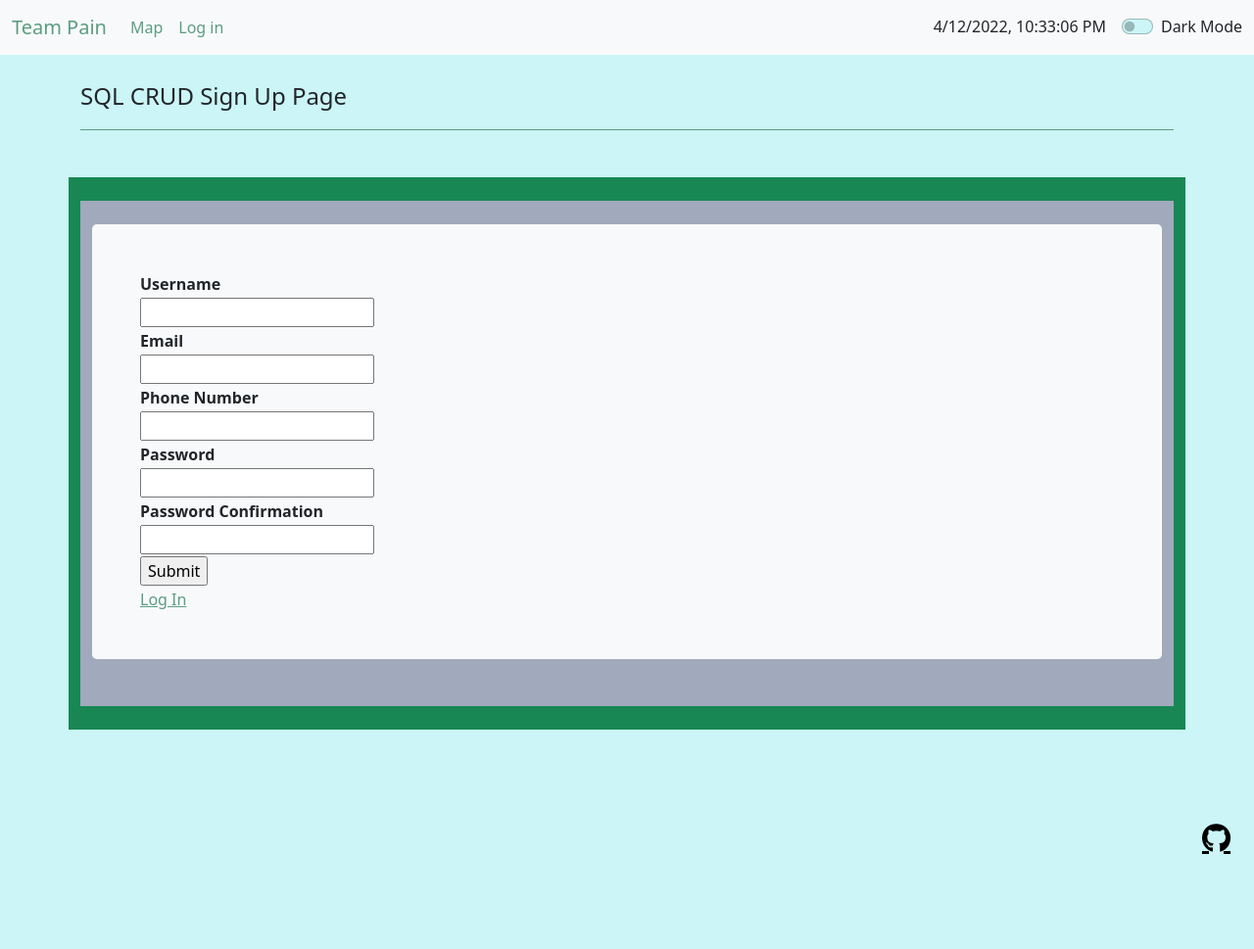
After one commit to vaishavijay/pain.github.io, a Flask app: page /crud/mauthorize/ in a window 1280 px wide. The commit adds this page. Shown: the whole page at 98% size. Run offline with Flask 2, Linux system fonts and the light colour scheme; some libraries are stand-ins or nearby versions.

Commit message:
fix log in in google map page

```diff
--- a/cruddy/app_crud.py
+++ b/cruddy/app_crud.py
@@ -48,8 +48,8 @@ def crud_login():
     # if not logged in, show the login page
     return render_template("login.html")
 
-@app_crud.route('/login2/', methods=["GET", "POST"])
-def crud_login2():
+@app_crud.route('/mlogin/', methods=["GET", "POST"])
+def crud_mlogin():
     # obtains form inputs and fulfills login requirements
     if request.form:
         email = request.form.get("email")
@@ -58,7 +58,7 @@ def crud_login2():
             return redirect(url_for('gmap'))
 
     # if not logged in, show the login page
-    return render_template("login2.html")
+    return render_template("mlogin.html")
 
 @app_crud.route("/logout")
 @login_required
@@ -80,6 +80,21 @@ def crud_authorize():
             return redirect(url_for('crud.crud_login'))
     # show the auth user page if the above fails for some reason
     return render_template("authorize.html")
+
+@app_crud.route('/mauthorize/', methods=["GET", "POST"])
+def crud_mauthorize():
+    # check form inputs and creates user
+    if request.form:
+        # validation should be in HTML
+        user_name = request.form.get("user_name")
+        email = request.form.get("email")
+        phone = request.form.get("phone")
+        password1 = request.form.get("password1")
+        password2 = request.form.get("password1")           # password should be verified
+        if authorize(user_name, email, phone, password1):    # zero index [0] used as user_name and email are type tuple
+            return redirect(url_for('crud.crud_mlogin'))
+    # show the auth user page if the above fails for some reason
+    return render_template("mauthorize.html")
 
 
 # CRUD create/add
--- /dev/null
+++ b/cruddy/templates/cruddy/mauthorize.html
@@ -0,0 +1,39 @@
+<!--Pranavi and Gigi-->
+<!DOCTYPE html>
+
+{% extends "layout.html" %}
+
+{% block content %}
+
+<div class="container py-4">
+    <header class="pb-3 mb-4 border-bottom border-primary text-dark">
+        <span class="fs-4">SQL CRUD Sign Up Page</span>
+    </header>
+</div>
+
+<div class="container py-4 text-light bg-success">
+
+    <div class="container bg-secondary py-4">
+        <div class="p-5 mb-4 bg-light text-dark rounded-3">
+            <form method="POST" ID="authUser" action={{url_for('crud.crud_mauthorize')}} >
+                <table>
+                    <tr><th><label for="user_name">Username</label></th></tr>
+                    <tr><td><input type="text" id='user_name' name="user_name" size="20" required></td></tr>
+                    <tr><th><label for="email">Email</label></th></tr>
+                    <tr><td><input type="email" id="email" name="email" size="20" required></td></tr>
+                    <tr><th><label for="phone">Phone Number</label></th></tr>
+                    <tr><td><input type="phone" id="phone" name="phone" size="20" required></td></tr>
+                    <tr><th><label for="password1">Password</label></th></tr>
+                    <tr><td><input type="password" id='password1' name="password1" size="20" required></td></tr>
+                    <tr><th><label for="password2">Password Confirmation</label></th></tr>
+                    <tr><td><input type="password" id='password2' name="password2" size="20" required></td></tr>
+                    <tr><th><input type="submit" value="Submit"></th></tr>
+                    <tr><td><a href={{url_for('crud.crud_mlogin')}}>Log In</a></td></tr>
+                </table>
+            </form>
+        </div>
+    </div>
+
+</div>
+
+{% endblock %}
--- a/cruddy/templates/cruddy/login2.html
+++ b/cruddy/templates/cruddy/mlogin.html
@@ -14,14 +14,14 @@
 
     <div class="container bg-secondary py-4">
         <div class="p-5 mb-4 bg-light text-dark rounded-3">
-            <form method="POST" ID="login" action={{url_for('crud.crud_login2')}}>
+            <form method="POST" ID="login" action={{url_for('crud.crud_mlogin')}}>
                 <table>
                     <tr><th><label for="email">Email</label></th></tr>
                     <tr><td><input type="email" id='email' name="email" size="20" required></td></tr>
                     <tr><th><label for="password">Password</label></th></tr>
                     <tr><td><input type="password" id="password" name="password" size="20" required></td></tr>
                     <tr><th><input type="submit" value="Submit"></th></tr>
-                    <tr><td><a href={{url_for('crud.crud_authorize')}}>Sign Up</a></td></tr>
+                    <tr><td><a href={{url_for('crud.crud_mauthorize')}}>Sign Up</a></td></tr>
                 </table>
             </form>
         </div>
--- a/templates/fragments/navbar.html
+++ b/templates/fragments/navbar.html
@@ -12,7 +12,7 @@
         <div class="collapse navbar-collapse" id="navbarNavAltMarkup">
             <div class="navbar-nav">
                 <!-- url_for is a Jinja2 pre-processor that finds route from function name (def) -->
-                <a class="nav-link" href="{{ url_for('crud.crud_login2') }}">Map</a>
+                <a class="nav-link" href="{{ url_for('crud.crud_mlogin') }}">Map</a>
             </div>
             <div class="navbar-nav">
                 <!-- url_for is a Jinja2 pre-processor that finds route from function name (def) -->
```
